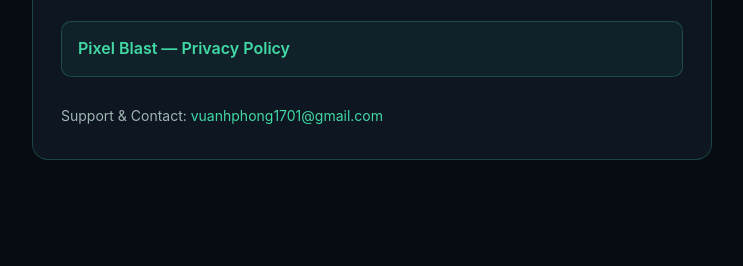
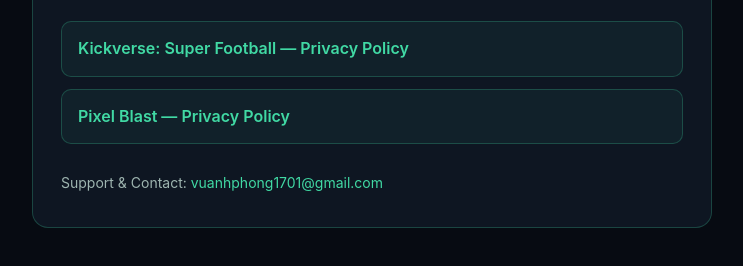
Before and after one commit to PhongVuAnh772/PhongVuAnh772.github.io, a plain HTML site: page index.html in a window 1280 px wide. Shown: the part 180-446 px from the top of the page, without its empty margins (268-1011 px from the left). Drawn offline with Linux system fonts and the light colour scheme.

Commit message:
Add Kickverse: Super Football link to developer homepage

```diff
--- a/index.html
+++ b/index.html
@@ -73,6 +73,7 @@
     <h1>Pixel Blast Studio</h1>
     <p>Official developer page and legal policies for our mobile arcade games on Google Play and the App Store.</p>
     <div class="links">
+      <a class="card-link" href="./kickverse/privacy-policy.html">Kickverse: Super Football — Privacy Policy</a>
       <a class="card-link" href="./pixel-blast/privacy-policy.html">Pixel Blast — Privacy Policy</a>
     </div>
     <div class="footer">
```
